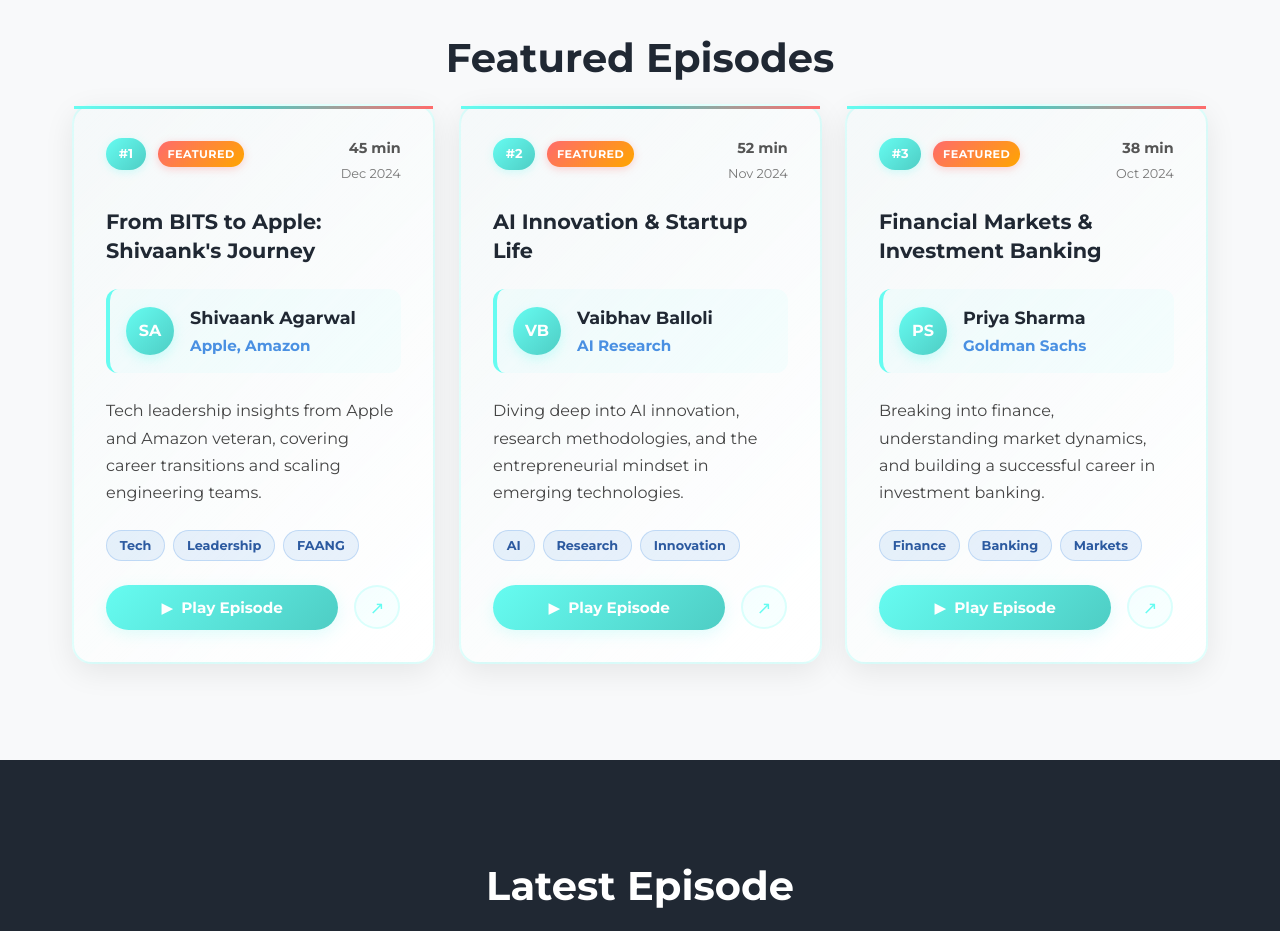
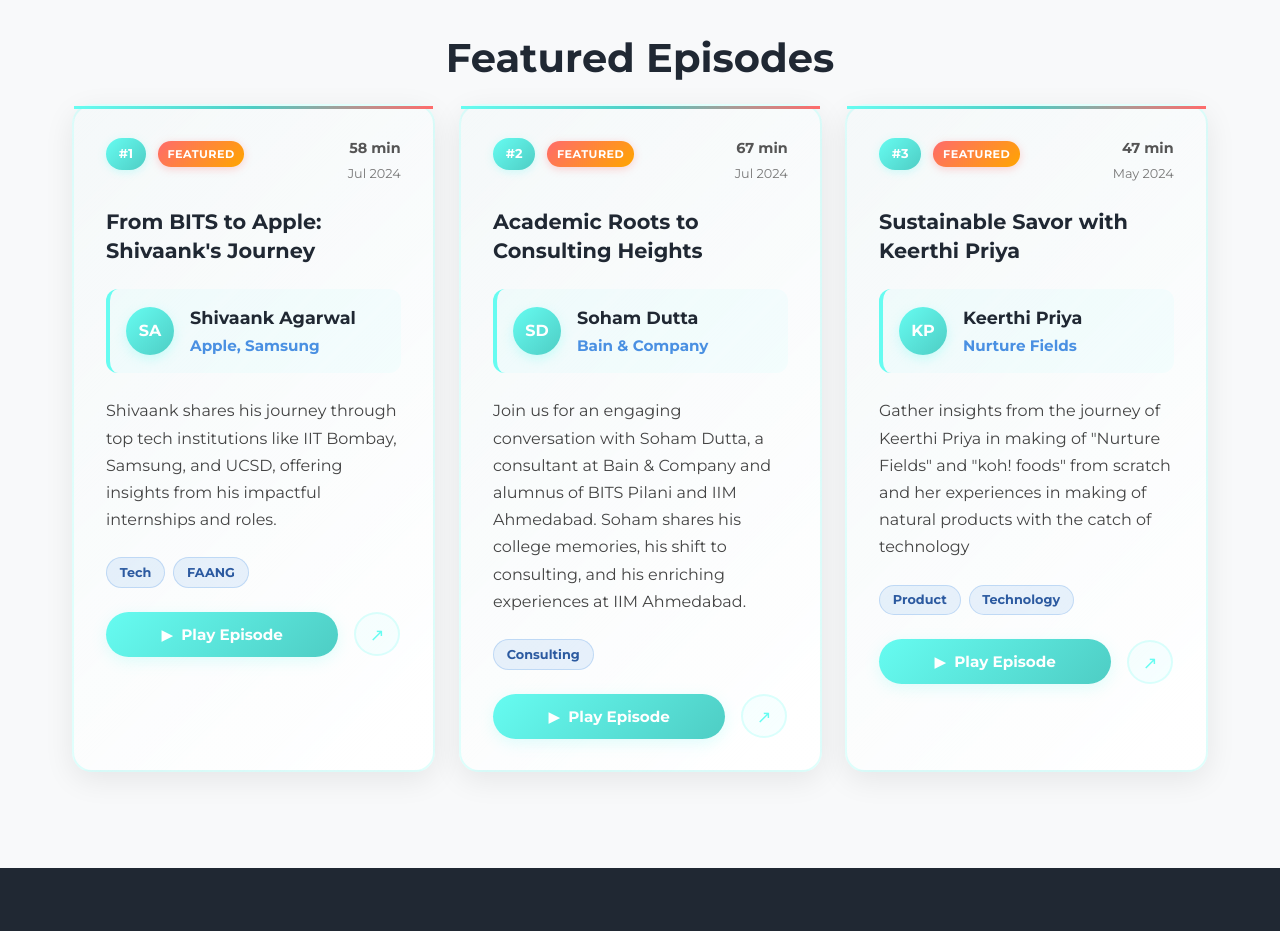
Before and after one commit to SARC-BPHC/SARC_Website, a React (Vite) app: page /podcast in a window 1280 px wide. Shown: the part 1060-1991 px from the top of the page. Built offline with nearby package versions, Linux system fonts and the light colour scheme.

Commit message:
feat: first preview?

```diff
--- a/src/components/SocialPostCard.jsx
+++ b/src/components/SocialPostCard.jsx
@@ -40,17 +40,18 @@ export default function SocialPostCard({ post, platform }) {
   const config = platformConfig[platform];
 
   return (
-    <div ref={cardRef} className="w-full max-w-[520px] mx-auto pb-12">
+    <div ref={cardRef} className="w-full max-w-[480px] mx-auto">
       <div
         style={{
           background: 'linear-gradient(135deg, #1a2332 0%, #202b3a 100%)',
-          borderRadius: '20px',
-          boxShadow: '0 8px 32px rgba(0,0,0,0.15)',
+          borderRadius: '16px',
+          boxShadow: '0 6px 24px rgba(0,0,0,0.12)',
           border: '1px solid rgba(102, 252, 241, 0.1)',
           overflow: 'hidden',
-          transition: 'all 0.3s ease',
+          transition: 'all 0.3s cubic-bezier(0.4, 0, 0.2, 1)',
+          transform: 'translateZ(0)'
         }}
-        className="hover:shadow-2xl hover:border-opacity-20"
+        className="hover:shadow-xl hover:border-opacity-30 hover:-translate-y-1"
       >
         {/* Platform Header */}
         <div
@@ -101,18 +102,18 @@ export default function SocialPostCard({ post, platform }) {
         <div
           style={{
             background: '#f8f9fa',
-            padding: '20px 24px 16px 24px',
-            minHeight: platform === 'linkedin' ? '500px' : 'auto'
+            padding: '16px 20px 12px 20px',
+            minHeight: platform === 'linkedin' ? '580px' : 'auto'
           }}
         >
           {platform === 'linkedin' ? (
             <div
               style={{
                 width: '100%',
-                height: '460px',
-                borderRadius: '12px',
+                height: '540px',
+                borderRadius: '10px',
                 overflow: 'hidden',
-                boxShadow: '0 4px 16px rgba(0,0,0,0.1)'
+                boxShadow: '0 3px 12px rgba(0,0,0,0.08)'
               }}
             >
               <iframe
@@ -131,13 +132,13 @@ export default function SocialPostCard({ post, platform }) {
                 display: 'flex',
                 justifyContent: 'center',
                 background: 'white',
-                borderRadius: '12px',
-                padding: '12px',
-                boxShadow: '0 2px 8px rgba(0,0,0,0.05)'
+                borderRadius: '10px',
+                padding: '8px',
+                boxShadow: '0 2px 6px rgba(0,0,0,0.04)'
               }}
             >
               <div
-                style={{ maxWidth: '480px' }}
+                style={{ maxWidth: '440px' }}
                 dangerouslySetInnerHTML={{ __html: post.embedHtml }}
               />
             </div>
@@ -148,7 +149,7 @@ export default function SocialPostCard({ post, platform }) {
         <div
           style={{
             background: 'linear-gradient(135deg, #202b3a 0%, #2a3441 100%)',
-            padding: '12px 20px',
+            padding: '10px 20px',
             borderTop: '1px solid rgba(102, 252, 241, 0.1)'
           }}
         >
@@ -166,11 +167,11 @@ export default function SocialPostCard({ post, platform }) {
             </span>
             <div
               style={{
-                width: '6px',
-                height: '6px',
+                width: '4px',
+                height: '4px',
                 borderRadius: '50%',
-                background: '#66FCF1',
-                opacity: 0.6
+                background: config.gradient,
+                opacity: 0.8
               }}
             ></div>
           </div>
--- a/src/pages/Podcast.jsx
+++ b/src/pages/Podcast.jsx
@@ -105,34 +105,34 @@ function FeaturedEpisodes() {
     {
       title: "From BITS to Apple: Shivaank's Journey",
       guest: "Shivaank Agarwal",
-      company: "Apple, Amazon",
-      duration: "45 min",
+      company: "Apple, Samsung",
+      duration: "58 min",
       embedId: "6BHvqE9er6fxoiwpJKah85",
-      description: "Tech leadership insights from Apple and Amazon veteran, covering career transitions and scaling engineering teams.",
-      tags: ["Tech", "Leadership", "FAANG"],
-      publishDate: "Dec 2024",
+      description: "Shivaank shares his journey through top tech institutions like IIT Bombay, Samsung, and UCSD, offering insights from his impactful internships and roles.",
+      tags: ["Tech", "FAANG"],
+      publishDate: "Jul 2024",
       featured: true
     },
     {
-      title: "AI Innovation & Startup Life",
-      guest: "Vaibhav Balloli",
-      company: "AI Research",
-      duration: "52 min",
-      embedId: "6BHvqE9er6fxoiwpJKah85",
-      description: "Diving deep into AI innovation, research methodologies, and the entrepreneurial mindset in emerging technologies.",
-      tags: ["AI", "Research", "Innovation"],
-      publishDate: "Nov 2024",
+      title: "Academic Roots to Consulting Heights",
+      guest: "Soham Dutta",
+      company: "Bain & Company",
+      duration: "67 min",
+      embedId: "5cVSoNPsCToNbuiv58ffpR",
+      description: "Join us for an engaging conversation with Soham Dutta, a consultant at Bain & Company and alumnus of BITS Pilani and IIM Ahmedabad. Soham shares his college memories, his shift to consulting, and his enriching experiences at IIM Ahmedabad.",
+      tags: ["Consulting"],
+      publishDate: "Jul 2024",
       featured: true
     },
     {
-      title: "Financial Markets & Investment Banking",
-      guest: "Priya Sharma",
-      company: "Goldman Sachs",
-      duration: "38 min",
-      embedId: "6BHvqE9er6fxoiwpJKah85",
-      description: "Breaking into finance, understanding market dynamics, and building a successful career in investment banking.",
-      tags: ["Finance", "Banking", "Markets"],
-      publishDate: "Oct 2024",
+      title: "Sustainable Savor with Keerthi Priya",
+      guest: "Keerthi Priya",
+      company: "Nurture Fields",
+      duration: "47 min",
+      embedId: "3vjCCcG3SrVGtpbPmSmhFg",
+      description: "Gather insights from the journey of Keerthi Priya in making of \"Nurture Fields\" and \"koh! foods\" from scratch and her experiences in making of natural products with the catch of technology",
+      tags: ["Product", "Technology"],
+      publishDate: "May 2024",
       featured: true
     }
   ];
--- a/src/pages/SocialFeed.css
+++ b/src/pages/SocialFeed.css
@@ -495,6 +495,19 @@
   }
 }
 
+.social-feed-grid {
+  transition: all 0.3s ease;
+}
+
+@media (max-width: 900px) {
+  .social-feed-grid {
+    grid-template-columns: 1fr !important;
+    gap: 1.5rem !important;
+    max-width: 500px;
+    margin: 0 auto;
+  }
+}
+
 @media (max-width: 768px) {
   .social-feed-hero {
     padding: 4rem 0 2rem 0;
--- a/src/pages/SocialFeed.jsx
+++ b/src/pages/SocialFeed.jsx
@@ -9,7 +9,6 @@ export default function SocialFeed() {
   const [isMobile, setIsMobile] = useState(false);
 
   useEffect(() => {
-    // Load Instagram embed script
     if (!document.querySelector('script[src*="instagram.com/embed.js"]')) {
       const script = document.createElement('script');
       script.src = 'https://www.instagram.com/embed.js';
@@ -17,9 +16,8 @@ export default function SocialFeed() {
       document.body.appendChild(script);
     }
 
-    // Check screen size
     const checkScreenSize = () => {
-      setIsMobile(window.innerWidth < 1024);
+      setIsMobile(window.innerWidth < 900);
     };
 
     checkScreenSize();
@@ -27,7 +25,6 @@ export default function SocialFeed() {
     return () => window.removeEventListener('resize', checkScreenSize);
   }, []);
 
-  // Combine and interleave posts for mobile
   const combinedPosts = [];
   const maxLength = Math.max(linkedinPosts.length, instagramPosts.length);
 
@@ -105,80 +102,29 @@ export default function SocialFeed() {
             </EmblaCarousel>
           </div>
         ) : (
-          // Desktop: Two-column feed
-          <div className="max-w-6xl mx-auto">
-            <div className="grid grid-cols-2 gap-12 items-start">
-              {/* LinkedIn Column */}
-              <div className="flex flex-col gap-16">
-                <div className="text-left pl-4">
-                  <h2
+          <div className="max-w-7xl mx-auto">
+            <div
               style={{
-                      fontSize: '1.5rem',
-                      fontWeight: 800,
-                      margin: '0 0 1rem 0',
-                      color: '#202833'
+                display: 'grid',
+                gridTemplateColumns: 'repeat(auto-fit, minmax(400px, 1fr))',
+                gap: '2rem',
+                alignItems: 'start'
               }}
             >
-                    LinkedIn Updates
-                  </h2>
+              {combinedPosts.map((post, index) => (
                 <div
+                  key={`${post.platform}-${post.id}`}
                   style={{
-                      width: '60px',
-                      height: '3px',
-                      background: 'linear-gradient(90deg, #0077B5 0%, #005885 100%)',
-                      marginBottom: '1rem'
+                    breakInside: 'avoid',
+                    marginBottom: index % 3 === 0 ? '1rem' : index % 3 === 1 ? '2rem' : '0.5rem'
                   }}
-                  ></div>
-                </div>
-                {linkedinPosts.map(post => (
-                  <div
-                    key={post.id}
-                    className="flex justify-center"
-                    style={{ marginBottom: '2rem' }}
                 >
                   <SocialPostCard
                     post={post}
-                      platform="linkedin"
+                    platform={post.platform}
                   />
                 </div>
               ))}
-              </div>
-
-              {/* Instagram Column */}
-              <div className="flex flex-col gap-16">
-                <div className="text-left pl-4">
-                  <h2
-                    style={{
-                      fontSize: '1.5rem',
-                      fontWeight: 800,
-                      margin: '0 0 1rem 0',
-                      color: '#202833'
-                    }}
-                  >
-                    Instagram Highlights
-                  </h2>
-                  <div
-                    style={{
-                      width: '60px',
-                      height: '3px',
-                      background: 'linear-gradient(90deg, #E4405F 0%, #833AB4 50%, #C13584 100%)',
-                      marginBottom: '1rem'
-                    }}
-                  ></div>
-                </div>
-                {instagramPosts.map(post => (
-                  <div
-                    key={post.id}
-                    className="flex justify-center"
-                    style={{ marginBottom: '2rem' }}
-                  >
-                    <SocialPostCard
-                      post={post}
-                      platform="instagram"
-                    />
-                  </div>
-                ))}
-              </div>
             </div>
           </div>
         )}
--- a/src/pages/data/blogPosts.js
+++ b/src/pages/data/blogPosts.js
@@ -4,7 +4,7 @@ const blogPosts = [
     slug: 'bits-merc-benz',
     title: 'From BITS Pilani to Mercedes-Benz: A Journey of Passion, Design, and Innovation',
     description: 'Mr. Siddhant S., an alumnus of BITS Pilani (Hyderabad, ‘23) with a degree in Mechanical Engineering, is currently serving as a Product Design Engineer at AMG, Mercedes-Benz R&D. He is a passionate and innovative engineer specialized in automotive design, 3D printing, and high-performance vehicle development. With a strong foundation in mechanical systems and cutting-edge prototyping, he has played a crucial role in designing and refining components for luxury and performance vehicles. His ability to combine technical expertise with creativity allows him to push the boundaries of engineering excellence. Siddhant’s academic journey and professional experiences have shaped his problem-solving approach, making him a valuable asset in the automotive industry.',
-    image: '/src/BlogImgs/SiddhantS.png',
+    image: '/public/BlogImgs/SiddhantS.png',
     content: {
       qa: [
         {
```
Also changed, not shown: package-backend.json (deleted, +0 -24 lines), public/BlogImgs/SiddhantS.png (renamed from src/BlogImgs/SiddhantS.png), public/BlogImgs/SudarshanR.png (renamed from src/BlogImgs/SudarshanR.png). Lines whose indentation alone changed are shown as unchanged.
